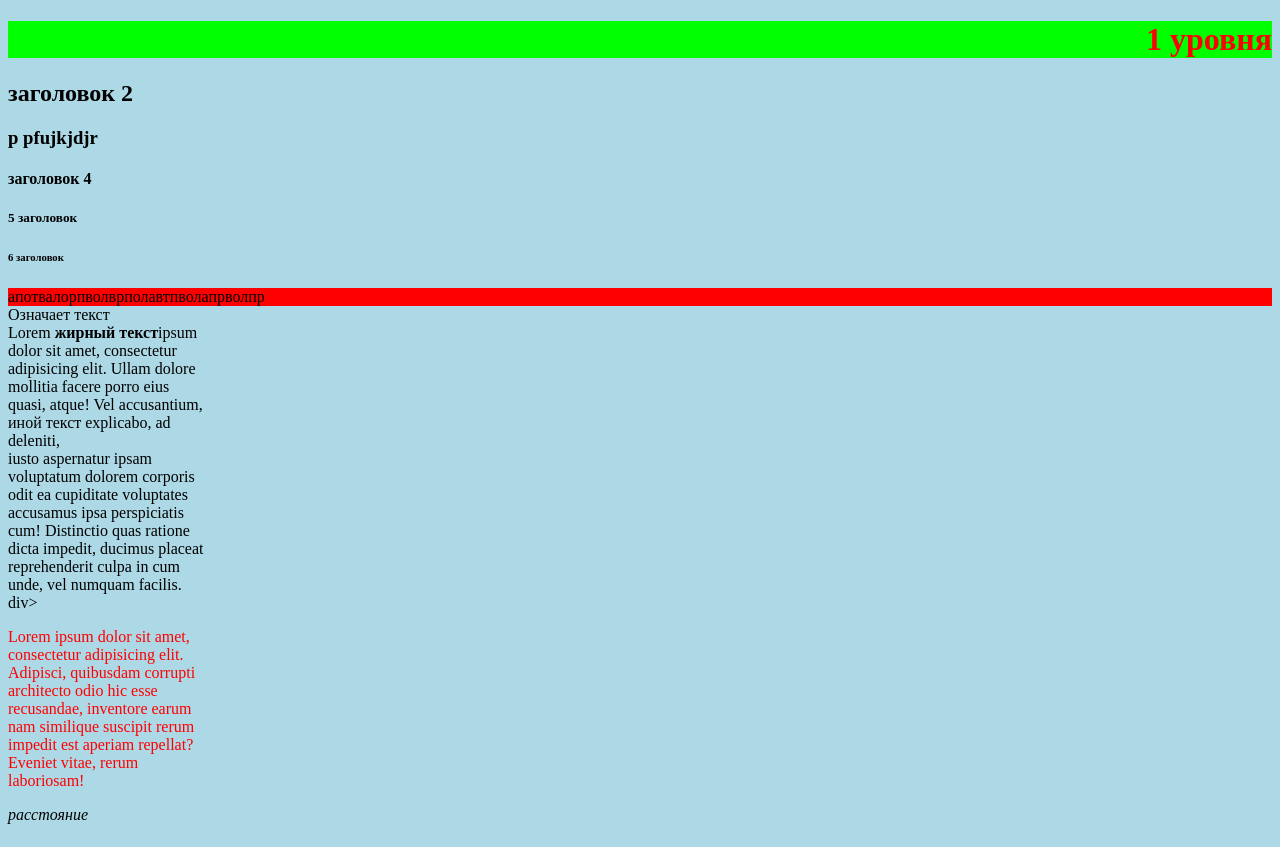
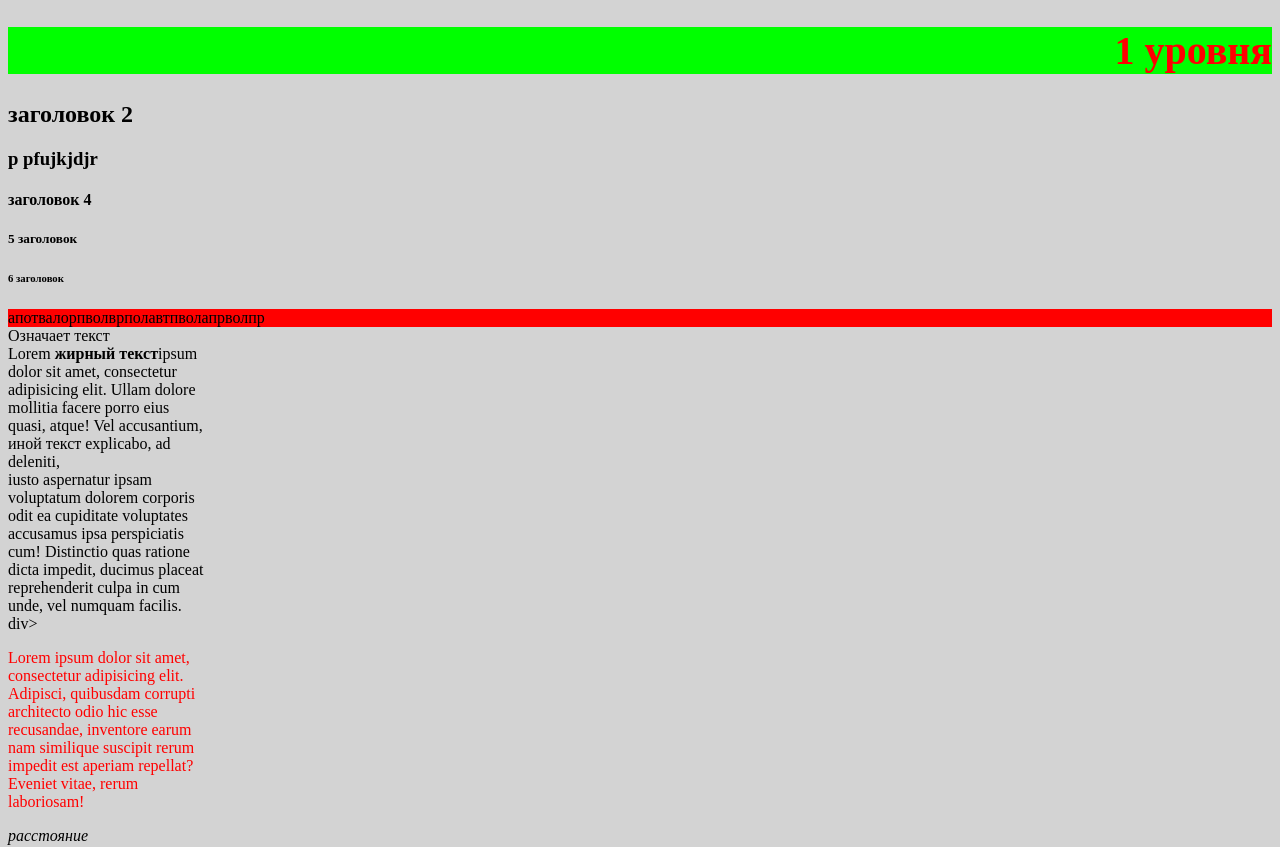
Before and after one commit to Northdogota/Dmitrii-Zaicev, a plain HTML site: page index.html in a window 1280 px wide. Shown: the top 847 px of the page. Drawn offline with Linux system fonts and the light colour scheme.

Commit message:
gray and ntr

```diff
--- a/class.css
+++ b/class.css
@@ -2,6 +2,7 @@ h1 {
 	text-align: right;
 	color: rgba(255, 0, 0, 1);
 	background-color: #00ff00;
+	font-size: 40px;
 }
 p {
 	color:red;
@@ -20,5 +21,5 @@ div1 {
 	align: center;
 }
 body {
-	background-color: lightblue
+	background-color: lightgray;
 }
```
